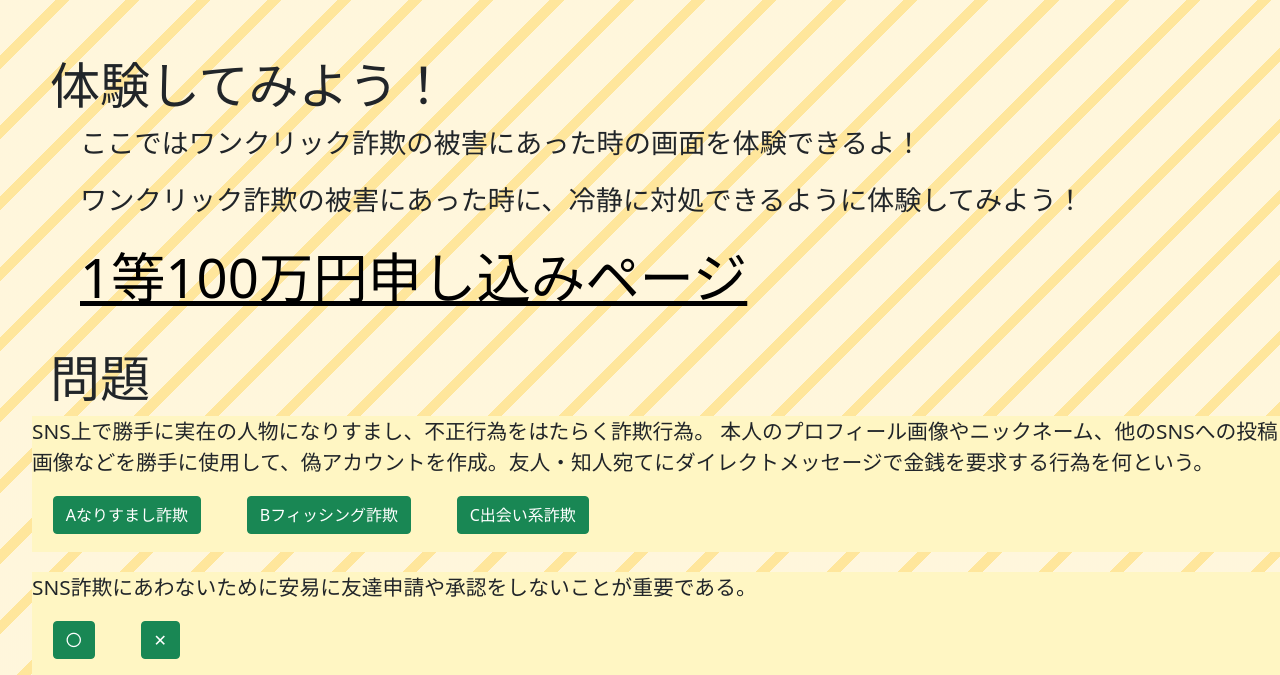
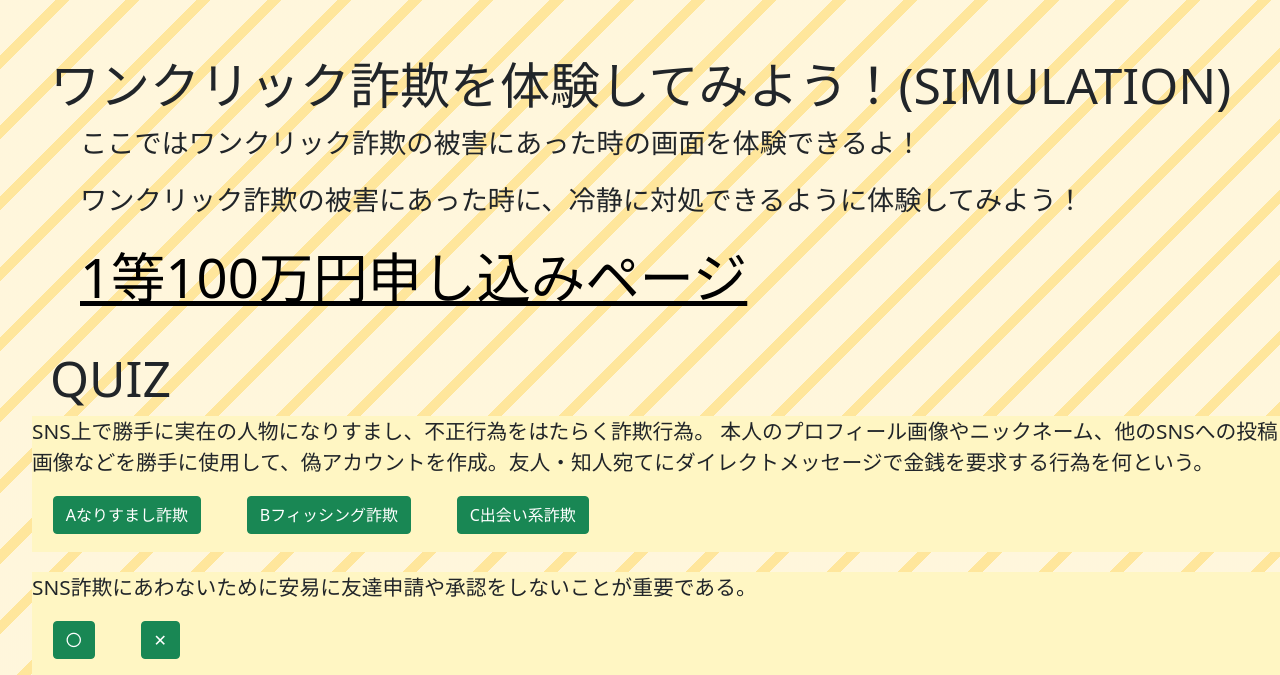
Before and after one commit to 1f10200087/web-simulation, a Django app: page /web/fraud in a window 1280 px wide. Shown: the part 841-1516 px from the top of the page. Run offline with Django 3.2, Linux system fonts and the light colour scheme; some libraries are stand-ins or nearby versions.

Commit message:
色々と改修

```diff
--- a/web/templates/charge.html
+++ b/web/templates/charge.html
@@ -10,14 +10,14 @@
 {% endblock %}
 
 {% block contents %}
-<h2>課金のこと</h2>
+<h2>課金のこと(CONTENTS)</h2>
 <div class="g-slide">
     <iframe src="https://docs.google.com/presentation/d/e/2PACX-1vQG8VCGONXMuclKGL4TsNktSczcly1Pzh9QnNaks9J9cgr89Dkm_5BClAeH5pPE3Sf_ZDnImlQa1Y3v/embed?start=false&loop=false&delayms=3000" frameborder="0" width="960" height="569" allowfullscreen="true" mozallowfullscreen="true" webkitallowfullscreen="true"></iframe>
 </div>
 {% endblock %}
 
 {% block simulation %}
-<h2>simulation</h2>
+<h2>高額課金診断(SIMULATION)</h2>
 <div class="charge-exp">
     <p>
         ここをクリックするとキミが課金についてどのくらい知っているか診断できるよ！<br>
@@ -28,7 +28,7 @@
 {% endblock %}
 
 {% block quiz %}
-<h2>quiz</h2>
+<h2>QUIZ</h2>
 <div id="comprehension_check">
     <ol>
         <div class="questions">
--- a/web/templates/fraud.html
+++ b/web/templates/fraud.html
@@ -10,14 +10,14 @@
 {% endblock %}
 
 {% block contents %}
-<h2>詐欺のこと</h2>
+<h2>詐欺のこと(CONTENTS)</h2>
 <div class="g-slide">
     <iframe src="https://docs.google.com/presentation/d/e/2PACX-1vRgAyZ4SCyXYWBrcUOLMGmvzgFtJQQ8pEI4-f40Z7LpXj_S4-xHyI3A5W2IhOjwfzGRQowWgDALDxMc/embed?start=false&loop=false&delayms=3000" frameborder="0" width="960" height="569" allowfullscreen="true" mozallowfullscreen="true" webkitallowfullscreen="true"></iframe>
 </div>
 {% endblock %}
 
 {% block simulation %}
-<h2>体験してみよう！</h2>
+<h2>ワンクリック詐欺を体験してみよう！(SIMULATION)</h2>
 <div class="fraud-exp">
     <p>ここではワンクリック詐欺の被害にあった時の画面を体験できるよ！</p>
     <p>ワンクリック詐欺の被害にあった時に、冷静に対処できるように体験してみよう！</p>
@@ -26,7 +26,7 @@
 {% endblock %}
 
 {% block quiz %}
-<h2>問題</h2>
+<h2>QUIZ</h2>
 <div id="comprehension_check">
     <ol>
         <div class="questions">
--- a/web/templates/security.html
+++ b/web/templates/security.html
@@ -10,14 +10,14 @@
 {% endblock %}
 
 {% block contents %}
-<h2>セキュリティのこと</h2>
+<h2>セキュリティのこと(CONTENTS)</h2>
 <div class="g-slide">
     <iframe src="https://docs.google.com/presentation/d/e/2PACX-1vTPmtScxEGqKOM6A-rv0X9knBApjgPwUW2a_KV0jUOZUn_kzv_fAZ_NvnCZcDekEi0hk3Nz-Sq2trJT/embed?start=false&loop=false&delayms=3000" frameborder="0" width="960" height="569" allowfullscreen="true" mozallowfullscreen="true" webkitallowfullscreen="true"></iframe>
 </div>
 {% endblock %}
 
 {% block simulation %}
-<h2>体験してみよう！</h2>
+<h2>ランサムウェアを体験してみよう！(SIMULATION)</h2>
 <div class="security-exp">
 <h3>ランサムウェア</h3>
     <p>めっちゃおもろいアプリ</p>
@@ -32,7 +32,7 @@
 {% endblock %}
 
 {% block quiz %}
-<h2>quiz</h2>
+<h2>QUIZ</h2>
 <div id="comprehension_check">
     <ol>
         <div class="questions">
--- a/web/templates/sns.html
+++ b/web/templates/sns.html
@@ -9,14 +9,14 @@
 {% endblock %}
 
 {% block contents %}
-<h2>SNSのこと</h2>
+<h2>SNSのこと(CONTENTS)</h2>
 <div class="g-slide">
     <iframe src="https://docs.google.com/presentation/d/e/2PACX-1vTVrFe4DZz3DU7-Wf68yVSHxZBIXNMKWDtcOpeTg50QInJN1tpz551-TANoanN0v7prFcdVI96xRgVc/embed?start=false&loop=false&delayms=3000" frameborder="0" width="1280" height="749" allowfullscreen="true" mozallowfullscreen="true" webkitallowfullscreen="true"></iframe>
 </div>
 {% endblock %}
 
 {% block simulation %}
-<h2>プライバシー管理チェック！</h2>
+<h2>プライバシー管理チェック！(SIMULATION)</h2>
 <div class="sns_sim">
     <div class="description">
         <img id="sns_sim_person" src="{% static 'image/taro-kun.jpg' %}">
@@ -125,7 +125,7 @@
 {% endblock %}
 
 {% block quiz %}
-<h2>問題</h2>
+<h2>QUIZ</h2>
 <div id="comprehension_check">
     <ol>
         <div class="questions">
```
Also changed, not shown: web/static/image/ロゴ.png (added), web/static/image/学校アイコン.png (added).
